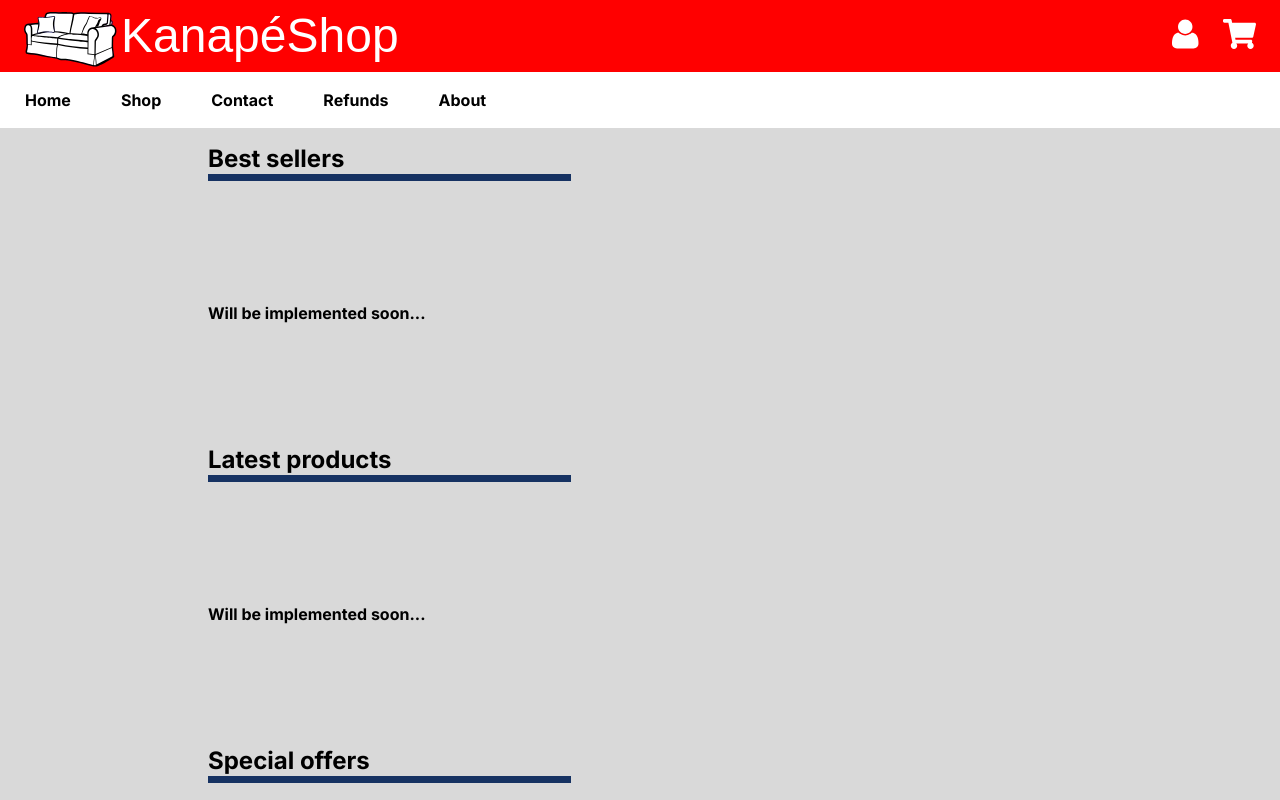
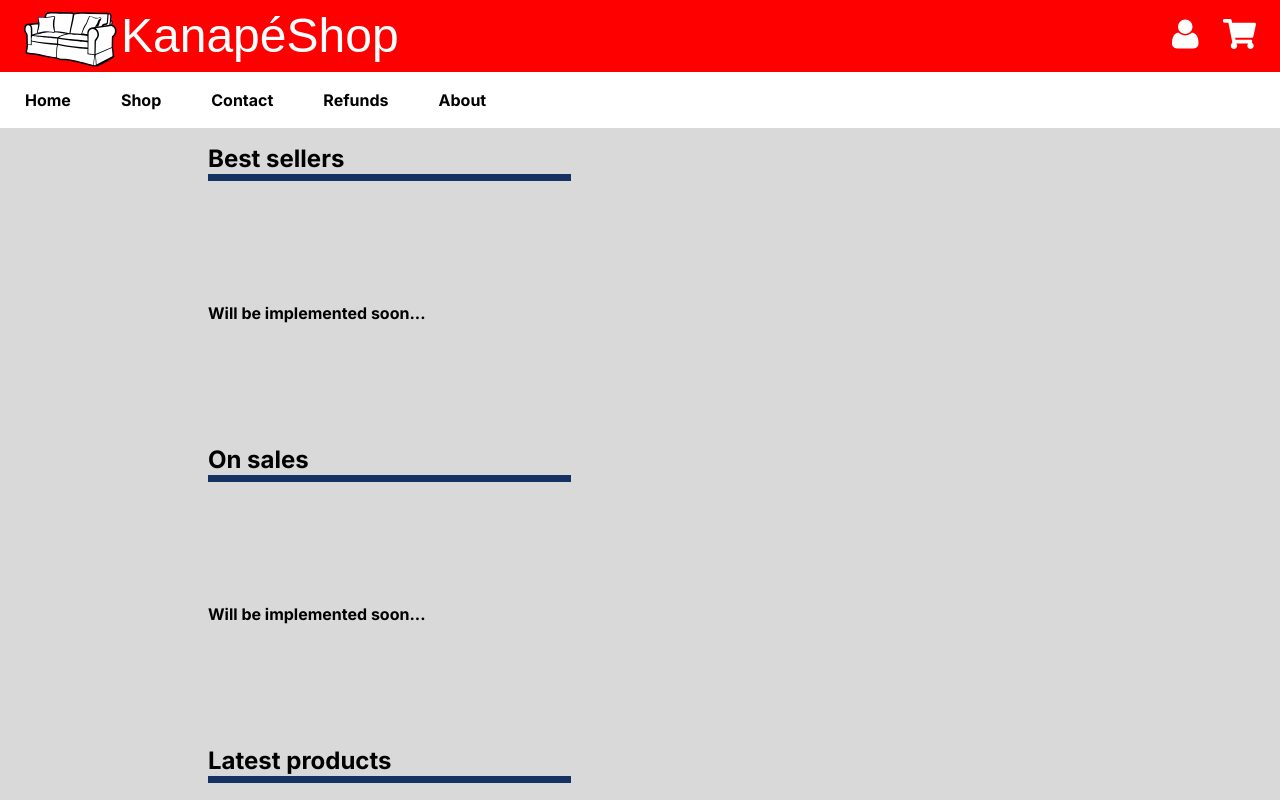
Before and after one commit to KnpLabs/next-training, a Next.js app: page / in a window 1280 px wide. Shown: the top 800 px of the page. Built offline with nearby package versions, Linux system fonts and the light colour scheme; a web font is replaced by a local one.

Commit message:
fix home headings

```diff
--- a/app/page.js
+++ b/app/page.js
@@ -8,13 +8,13 @@ export default function Home() {
         </div>
       </section>
       <section>
-        <h2>Latest products</h2>
+        <h2>On sales</h2>
         <div className="home-products">
           <p>Will be implemented soon...</p>
         </div>
       </section>
       <section>
-        <h2>Special offers</h2>
+        <h2>Latest products</h2>
         <div className="home-products">
           <p>Will be implemented soon...</p>
         </div>
```
